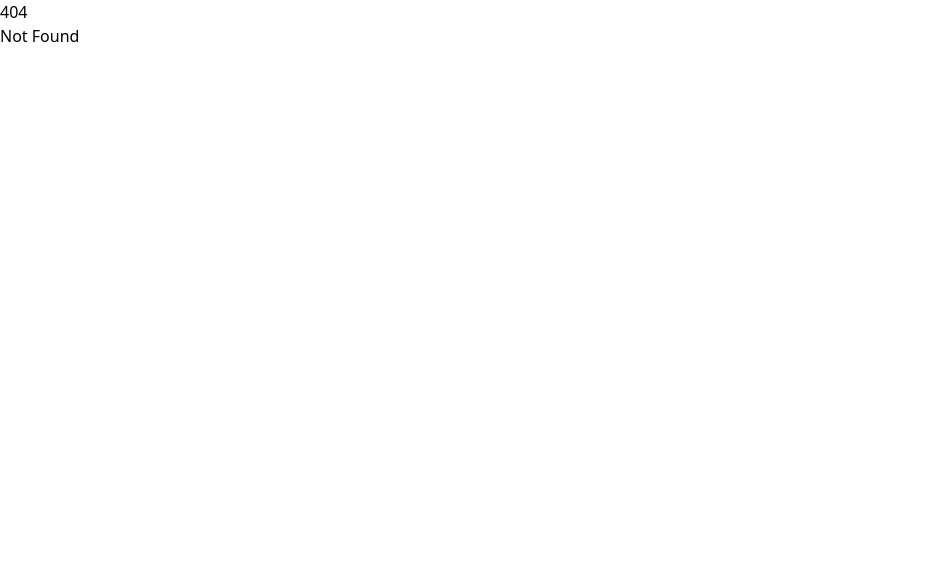
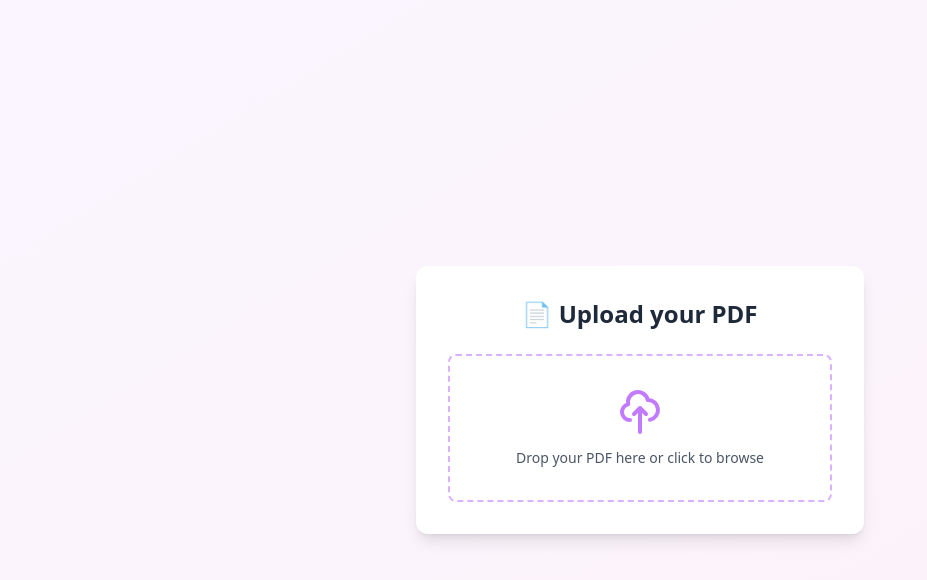
Before and after one commit to satasuk03/pdf-ai-companion, a SvelteKit app: page /app in a window 1280 px wide. Before the commit this address had no page. Shown: the top 580 px of the page, without its empty margins (0-927 px from the left). Built offline with nearby package versions, Linux system fonts and the light colour scheme.

Commit message:
add some pages

```diff
--- a/src/routes/+page.svelte
+++ b/src/routes/+page.svelte
@@ -1,2 +1,26 @@
-<h1>Welcome to SvelteKit</h1>
-<p>Visit <a href="https://svelte.dev/docs/kit">svelte.dev/docs/kit</a> to read the documentation</p>
+<script lang="ts">
+	import { onMount } from 'svelte';
+
+	let time = new Date();
+
+	onMount(() => {
+		const interval = setInterval(() => {
+			time = new Date();
+		}, 1000);
+
+		return () => {
+			clearInterval(interval);
+		};
+	});
+</script>
+
+<div class="flex min-h-screen items-center justify-center bg-gray-100">
+	<div class="rounded-xl bg-white p-8 shadow-lg">
+		<h1 class="font-mono text-4xl font-bold text-gray-800">
+			{time.toLocaleTimeString()}
+		</h1>
+		<p class="mt-2 text-center text-gray-500">
+			{time.toLocaleDateString()}
+		</p>
+	</div>
+</div>
--- /dev/null
+++ b/src/routes/app/+page.svelte
@@ -0,0 +1,35 @@
+<script lang="ts">
+	let pdfPath = $state<string | null>(null);
+
+	const handleFileChange = (event: Event) => {
+		const file = (event.target as HTMLInputElement).files?.[0];
+		if (file) {
+			pdfPath = URL.createObjectURL(file);
+		}
+		console.log($state.snapshot(pdfPath));
+	}
+</script>
+
+<div class="flex h-screen w-screen items-center justify-center bg-gradient-to-br from-purple-50 to-pink-50">
+	<div class="text-center p-8 bg-white rounded-xl shadow-lg max-w-md w-full mx-4 transition-transform hover:scale-102">
+		<div class="text-2xl font-bold mb-6 text-gray-800">📄 Upload your PDF</div>
+		<label class="group cursor-pointer">
+			<div class="border-2 border-dashed border-purple-300 rounded-lg p-8 transition-all hover:border-purple-400 hover:bg-purple-50">
+				<input
+					class="hidden"
+					type="file"
+					accept=".pdf"
+					onchange={handleFileChange}
+				/>
+				<div class="flex flex-col items-center gap-3">
+					<svg class="w-12 h-12 text-purple-400 group-hover:text-purple-500" fill="none" stroke="currentColor" viewBox="0 0 24 24">
+						<path stroke-linecap="round" stroke-linejoin="round" stroke-width="2" d="M7 16a4 4 0 01-.88-7.903A5 5 0 1115.9 6L16 6a5 5 0 011 9.9M15 13l-3-3m0 0l-3 3m3-3v12" />
+					</svg>
+					<span class="text-sm text-gray-600 group-hover:text-gray-700">
+						Drop your PDF here or click to browse
+					</span>
+				</div>
+			</div>
+		</label>
+	</div>
+</div>
```
